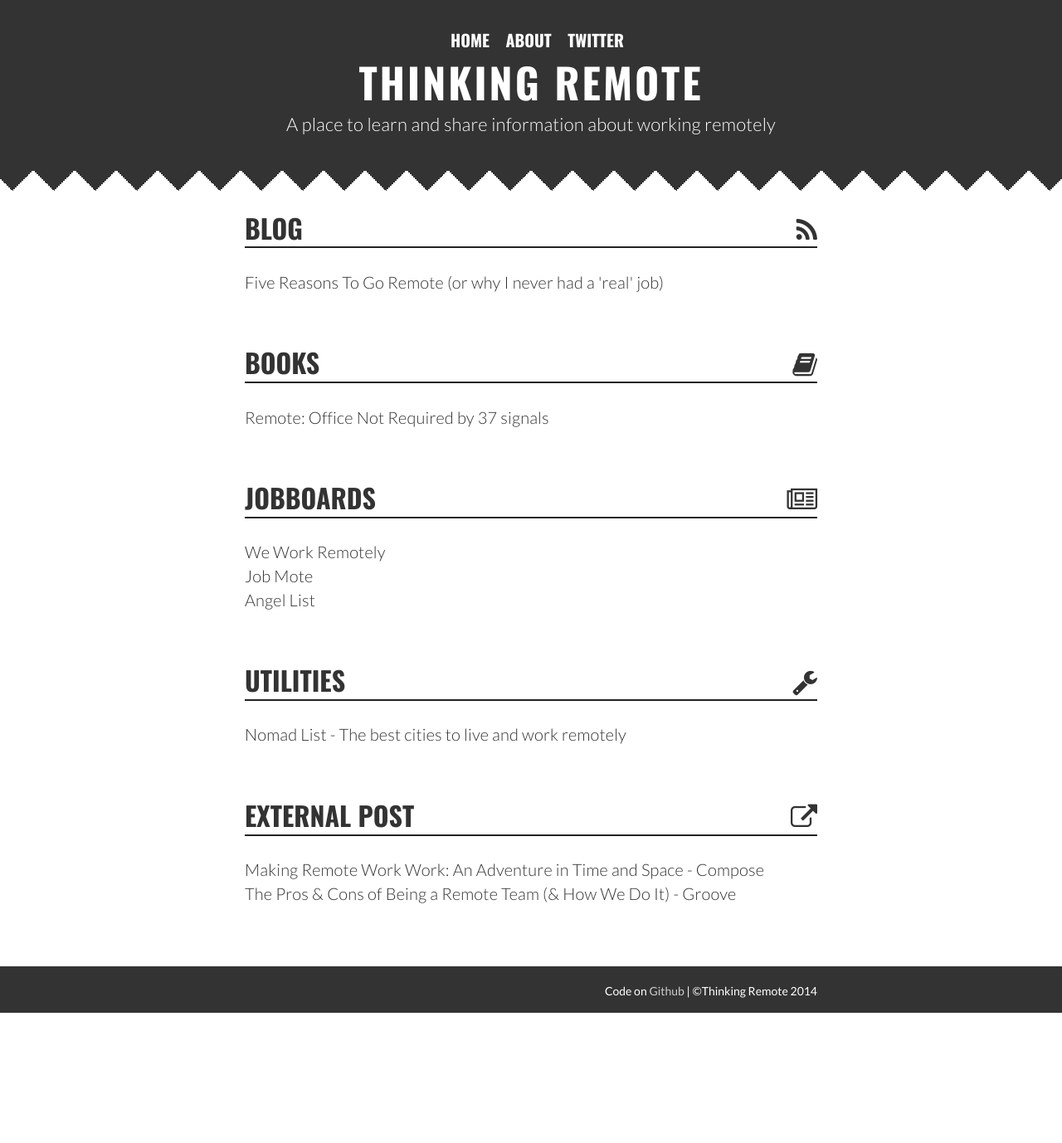
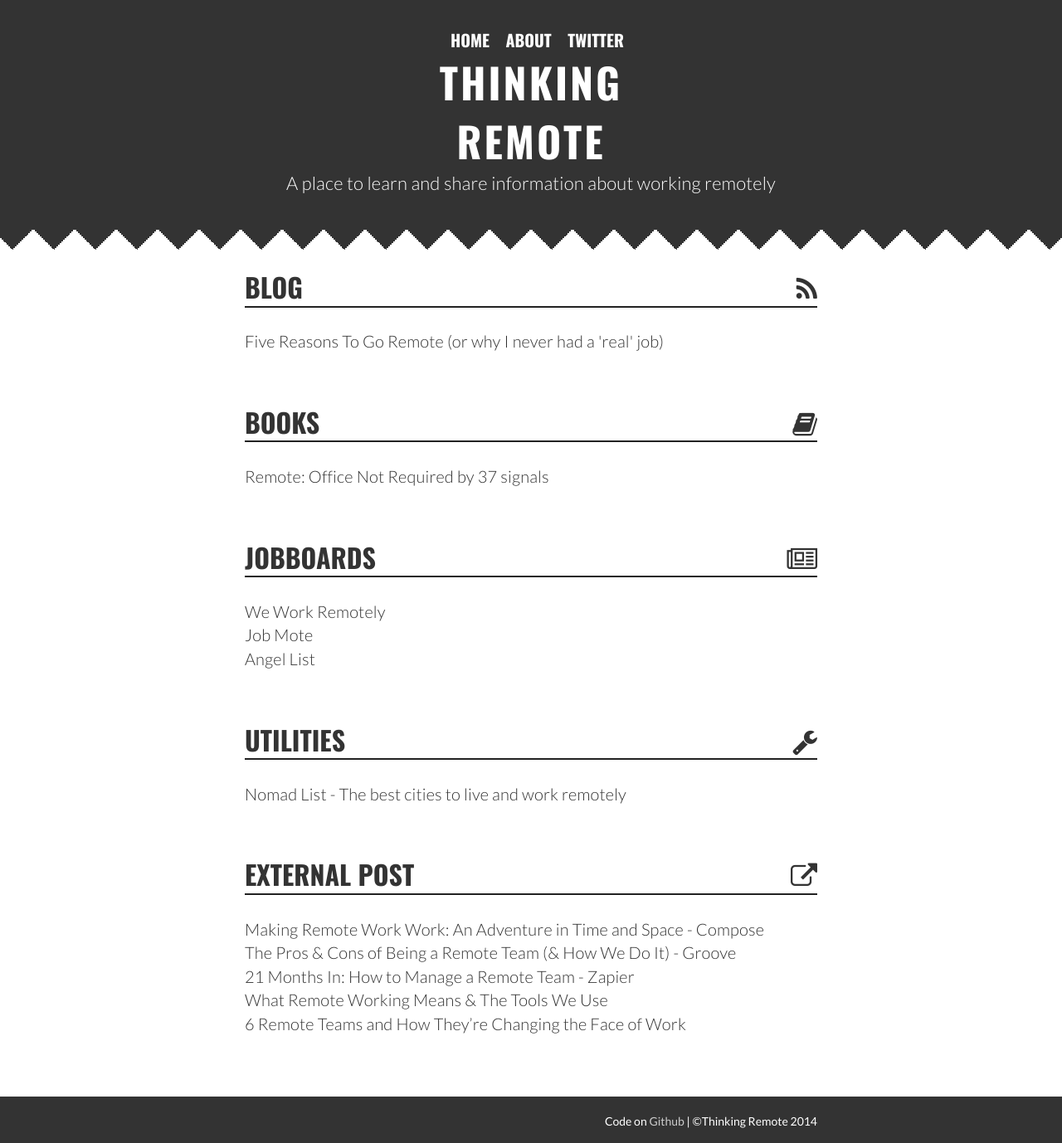
Before and after one commit to thinkingremote/thinkingremote.com, a Jekyll site: the page built from index.html, in a window 1280 px wide. Shown: the whole page at 83% size. Built offline with Jekyll 4.4.1, drawn with Linux system fonts in a browser that asks for light colours; nearby versions of some CDN libraries; comment, search, counter and statistics services are not loaded; before the commit the page ends 1221 px from its top, so only the background shows below that.

Commit message:
fixed post title

```diff
--- a/_includes/header.html
+++ b/_includes/header.html
@@ -8,7 +8,7 @@
     <a class="site-title" href="/about">About</a>
     <a class="site-title" href="https://twitter.com/thinkingremote">Twitter</a>
   </div>
-  <h1 class="logo">Thinking Remote</h1>
+  <h1 class="logo">Thinking<br />Remote</h1>
   <p class="byline">A place to learn and share information about working remotely</p>
 
 
--- a/index.html
+++ b/index.html
@@ -35,6 +35,9 @@ layout: page
           <li><a href="https://blog.compose.io/making-remote-work-work-an-adventure-in-time-and-space/">Making Remote Work Work: An Adventure in Time and Space - Compose</a></li>
           <li><a href="https://www.groovehq.com/blog/being-a-remote-team">The Pros & Cons of Being a
 Remote Team (& How We Do It) - Groove</a></li>
+          <li><a href="https://zapier.com/blog/how-manage-remote-team/" target="_blank">21 Months In: How to Manage a Remote Team - Zapier</a></li>
+          <li><a href="https://open.bufferapp.com/remote-working-means-tools-use/" target="_blank">What Remote Working Means &amp; The Tools We Use</a></li>
+          <li><a href="http://blog.sqwiggle.com/6-remote-teams-and-how-theyre-changing-the-face-of/" target="_blank">6 Remote Teams and How They’re Changing the Face of Work</a></li>
         </ul>
       </div>
 </div>
```
